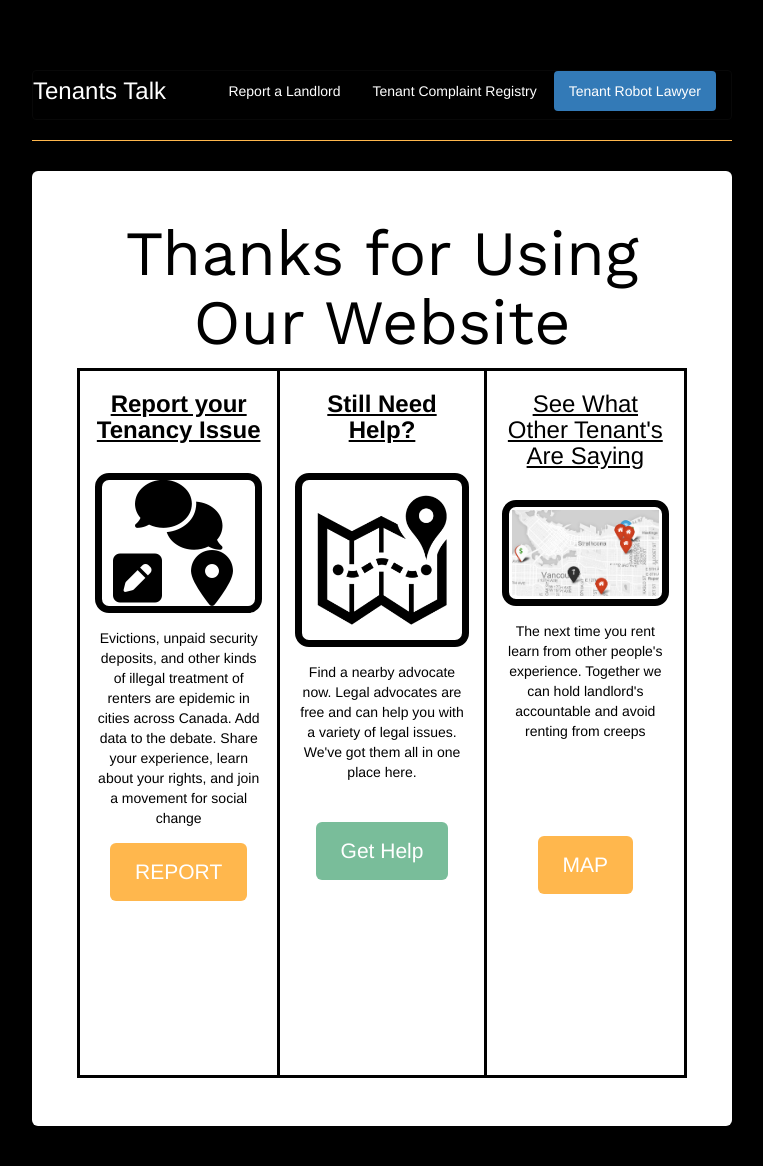
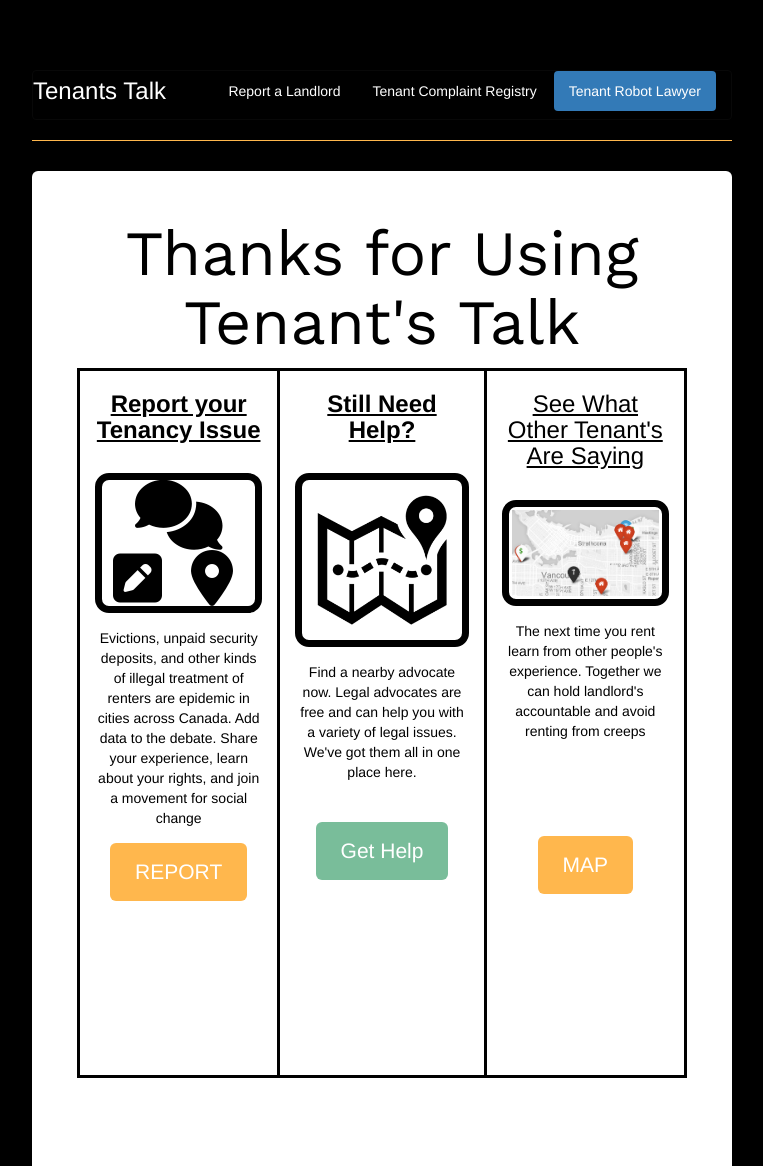
Before and after one commit to wdamon/tenants_talk, a Django app: template contest/templates/contest/landing.html in a window 1280 px wide. Shown: the top 1166 px of the page, without its empty margins (258-1021 px from the left). Run offline with Django 3.2, Linux system fonts and the light colour scheme; the template is opened without the code that fills it, so the values that code supplies are empty; some libraries are stand-ins or nearby versions.

Commit message:
changes to landing.html

```diff
--- a/contest/templates/contest/landing.html
+++ b/contest/templates/contest/landing.html
@@ -1,6 +1,6 @@
 {% extends 'contest/base.html' %}
 {% block content %}
-<h1>Thanks for Using Our Website</h1>
+<h1>Thanks for Using Tenant's Talk</h1>
 <div class="row">
   <div class="col-md-4" style="border: 3px solid; height:100%">
       <p class="lead">
@@ -45,7 +45,4 @@
     <br/>
     <p><a class="btn btn-lg " style="background-color:#ffb74d" href="{% url 'map' %}" role="button">MAP</a></p>
   </div>
-
-</div>
-</div>
   {% endblock %}
```
Lines whose indentation alone changed are shown as unchanged.
